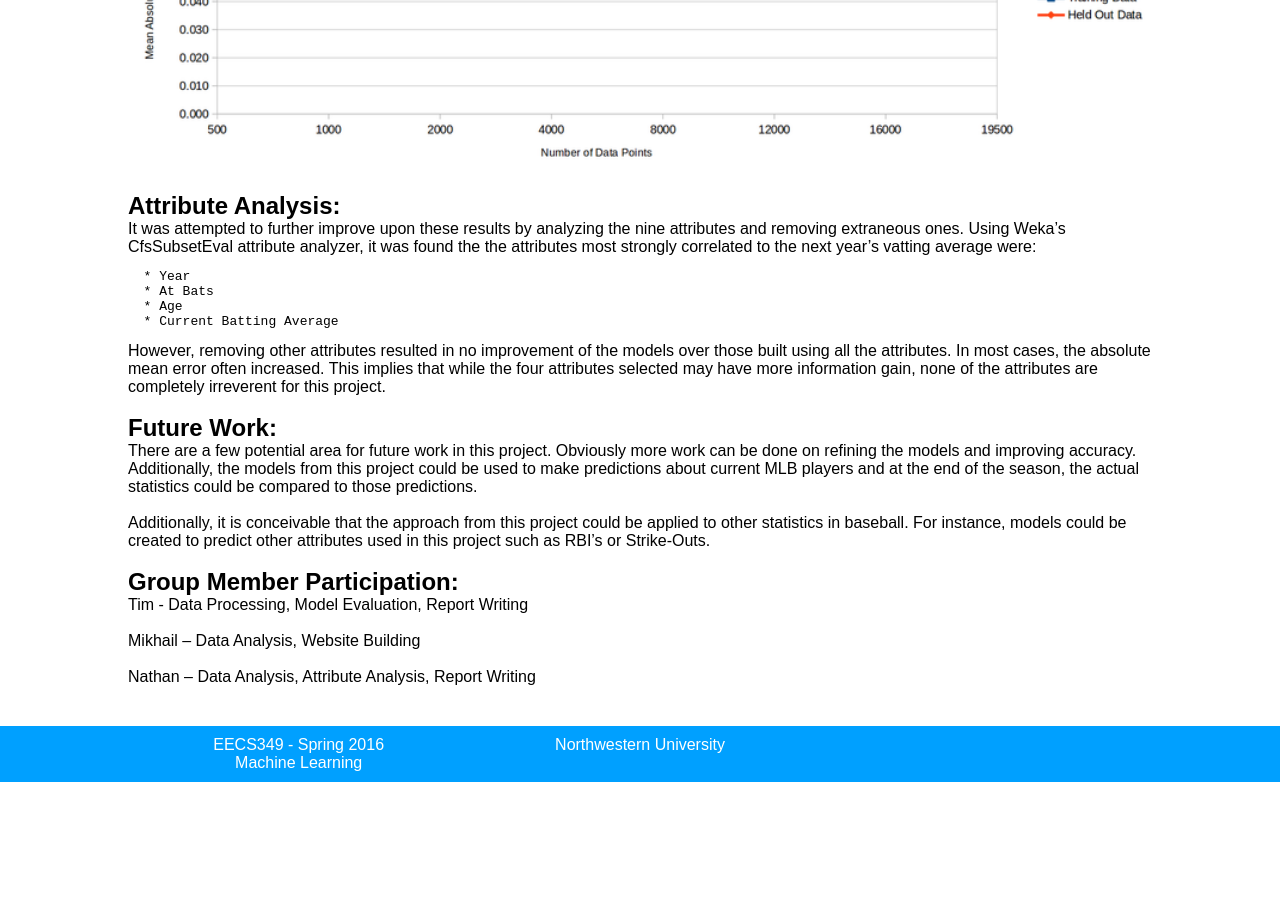
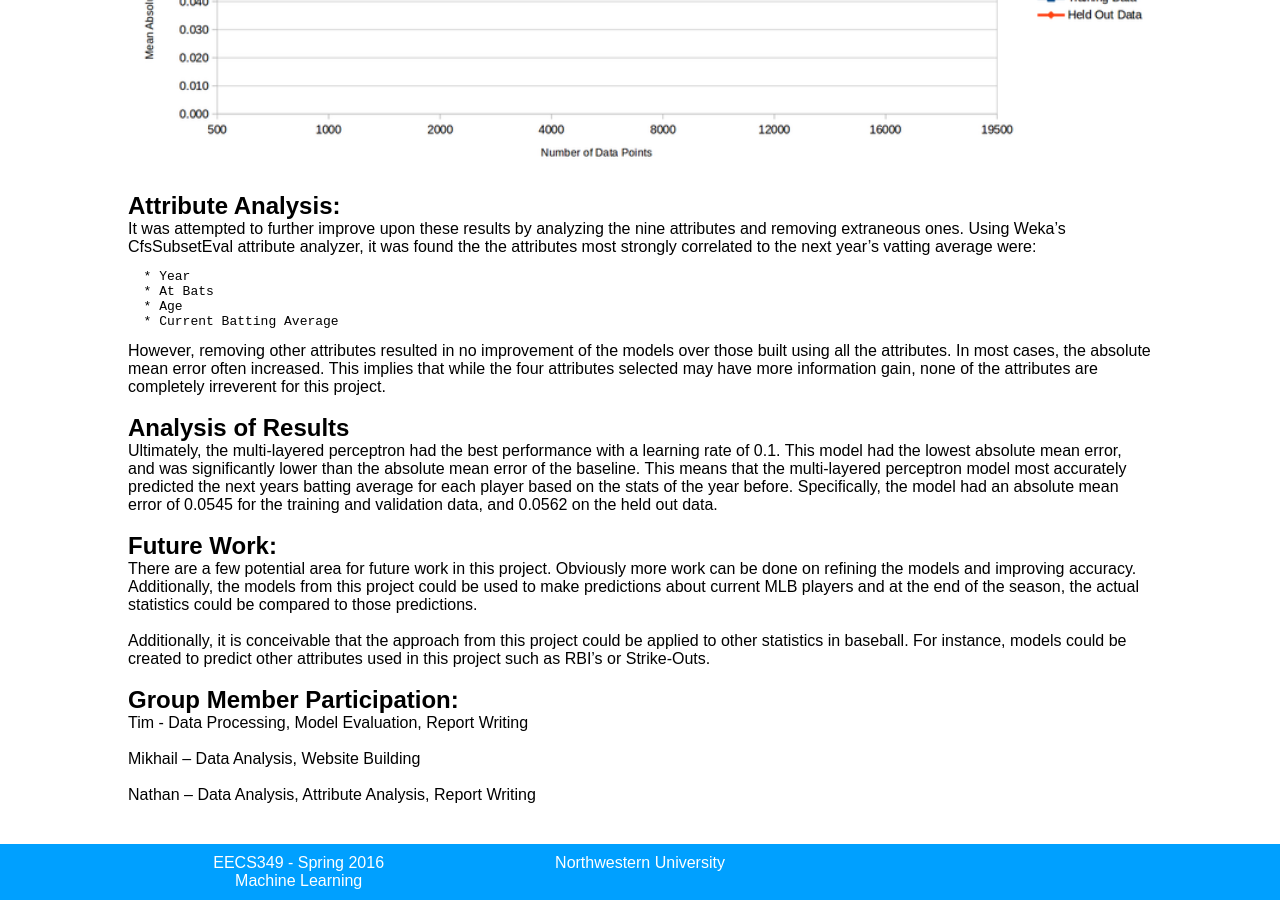
Before and after one commit to MikhailTodes/Machine_Learning_Baseball, a Jekyll site: the page built from report.md, in a window 1280 px wide and 900 px high, scrolled down 1695 px. Built offline with Jekyll 4.4.1, drawn with Linux system fonts in a browser that asks for light colours; nearby versions of some CDN libraries; before the commit the page ends 2477 px from its top, so only the background shows below that.

Commit message:
Finished Website

```diff
--- a/report.md
+++ b/report.md
@@ -74,6 +74,12 @@ However, removing other attributes resulted in no improvement of the models over
 
 <br />
 
+# Analysis of Results
+
+Ultimately, the multi-layered perceptron had the best performance with a learning rate of 0.1. This model had the lowest absolute mean error, and was significantly lower than the absolute mean error of the baseline. This means that the multi-layered perceptron model most accurately predicted the next years batting average for each player based on the stats of the year before. Specifically, the model had an absolute mean error of 0.0545 for the training and validation data, and 0.0562 on the held out data.
+
+<br />
+
 # Future Work:
 
 There are a few potential area for future work in this project. Obviously more work can be done on refining the models and improving accuracy. Additionally, the models from this project could be used to make predictions about current MLB players and at the end of the season, the actual statistics could be compared to those predictions.
```
Also changed, not shown: 2 other files.
